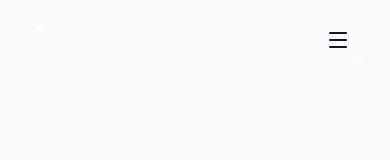
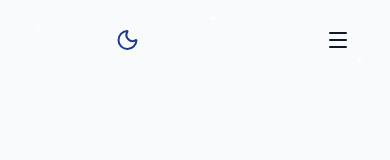
Before and after one commit to Hiteshk81/Portfolio-React-Tailwind, a React (Vite) app: page / in a window 390 px wide. Shown: the top 160 px of the page. Built offline with nearby package versions, Linux system fonts and the light colour scheme.

Commit message:
Update ThemeToggle.jsx

```diff
--- a/src/Component/ThemeToggle.jsx
+++ b/src/Component/ThemeToggle.jsx
@@ -32,8 +32,9 @@ export const ThemeToggle = () => {
  <button
   onClick={toggleTheme}
   className={cn(
-        "fixed max-sm:hidden top-5 right-5 z-50 p-2 rounded-full transition-colors duration-300",
-        "focus:outlin-hidden"
+    "fixed top-5 z-50 p-2 rounded-full transition-colors duration-300 focus:outline-none",
+    "right-5 sm:right-5", // default desktop position (top-right)
+    "left-1/2 transform -translate-x-1/2 sm:translate-x-0 sm:left-auto" // mobile center
   )}
 >
   {isDarkMode ? (
@@ -42,5 +43,6 @@ export const ThemeToggle = () => {
     <Moon className="h-6 w-6 text-blue-900" />
   )}
 </button>
+
   );
 };
```
Lines whose indentation alone changed are shown as unchanged.
